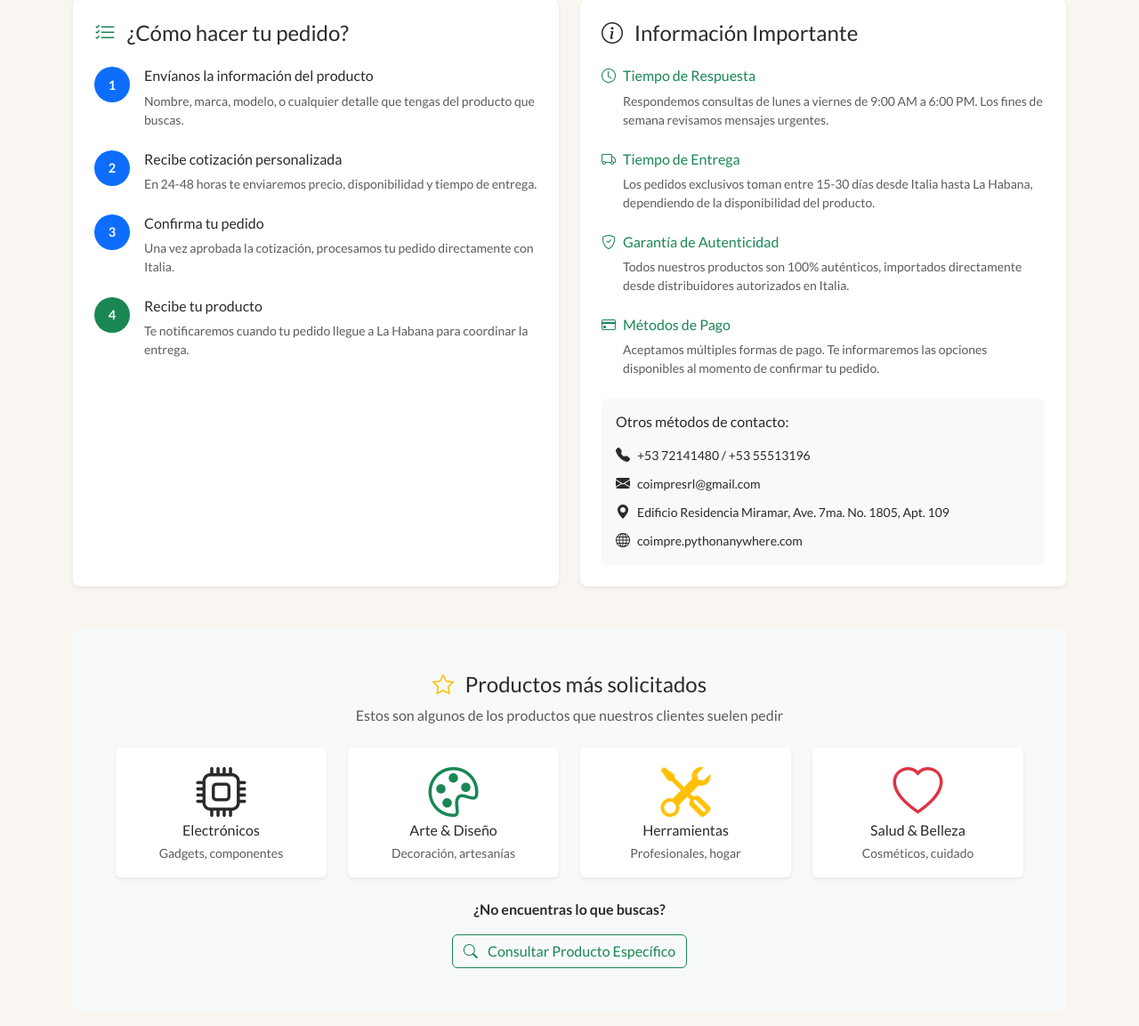
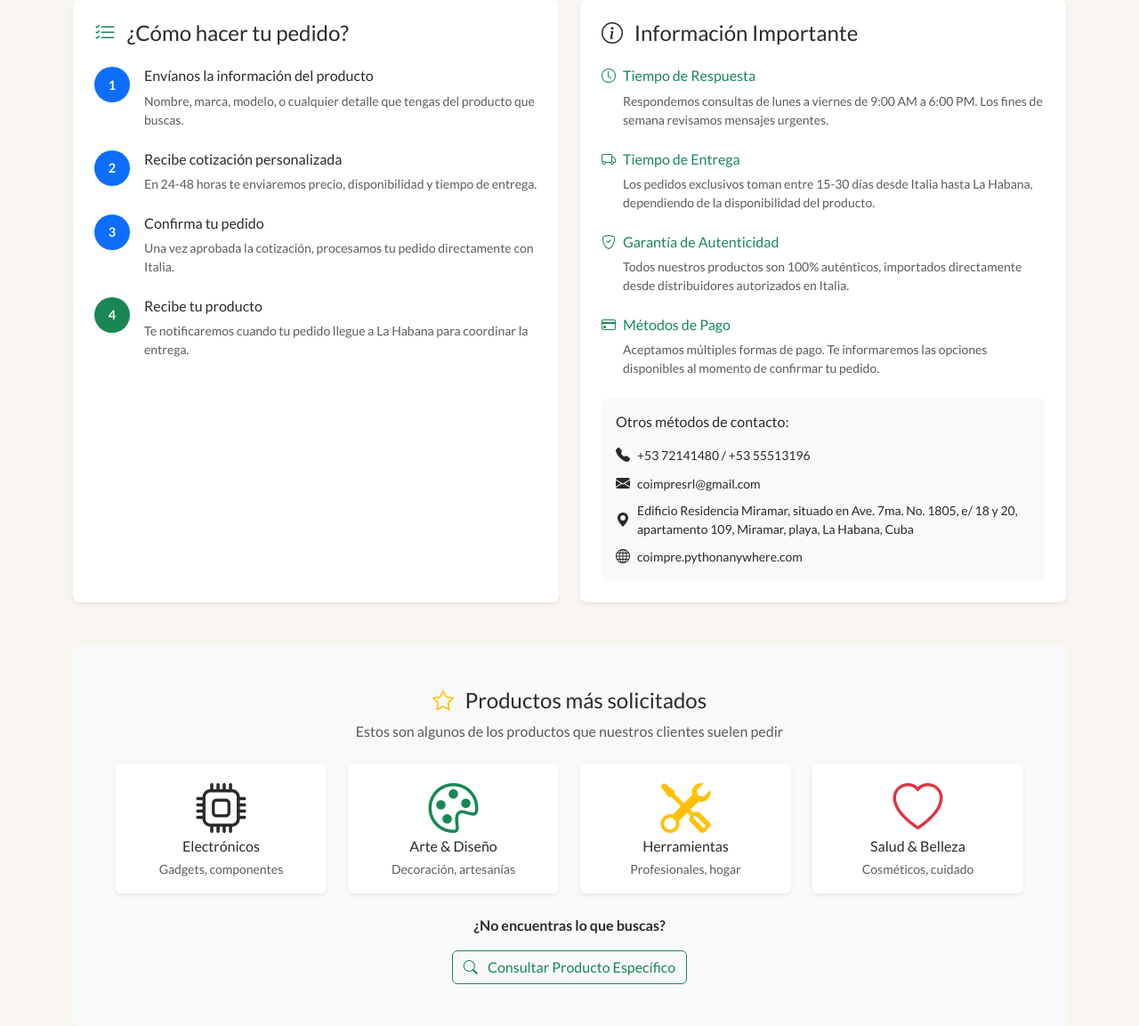
Before and after one commit to Manulynx/coimpres_cuba, a Django app: page /contact/ in a window 1280 px wide. Shown: the part 1018-2171 px from the top of the page at 89% size. Run offline with Django 5.2, Linux system fonts and the light colour scheme; some libraries are stand-ins or nearby versions.

Commit message:
Traduccion

```diff
--- a/coimpres_cuba/context_processors.py
+++ b/coimpres_cuba/context_processors.py
@@ -64,6 +64,8 @@ def i18n_context(request):
             'value_customer_desc': 'We strive for excellence in products and services, maintaining high standards in everything we do',
             'featured_products': 'Featured Products',
             'featured_subtitle': 'Explore our selection of premium Italian products',
+            'our_location':'Our Location',
+            'location_desc':'Miramar Residence Building, located at 7th Avenue No. 1805, between 18th and 20th Streets, Apartment 109, Miramar, Playa, Havana, Cuba',
 
             # Productos
             'product_catalog': 'Product Catalog',
@@ -348,6 +350,8 @@ def i18n_context(request):
             'value_customer_desc': 'Cerchiamo l\'eccellenza nei prodotti e servizi, mantenendo alti standard in tutto ciò che facciamo',
             'featured_products': 'Prodotti in Evidenza',
             'featured_subtitle': 'Esplora la nostra selezione di prodotti italiani premium',
+            'our_location':'La nostra posizione',
+            'location_desc':"Edificio residenziale Miramar, situato in 7th Avenue n. 1805, tra la 18th e la 20th Street, Appartamento 109, Miramar, Playa, L'Avana, Cuba",
 
             # Productos
             'product_catalog': 'Catalogo Prodotti',
--- a/coimpres_cuba/templates/coimpres_cuba/contact.html
+++ b/coimpres_cuba/templates/coimpres_cuba/contact.html
@@ -185,7 +185,7 @@
                     </div>
                     <div class="d-flex align-items-center mb-2">
                         <i class="bi bi-geo-alt-fill text-primary me-2"></i>
-                        <span class="small">Edificio Residencia Miramar, Ave. 7ma. No. 1805, Apt. 109</span>
+                        <span class="small">Edificio Residencia Miramar, situado en Ave. 7ma. No. 1805, e/ 18 y 20, apartamento 109, Miramar, playa, La Habana, Cuba</span>
                     </div>
                     <div class="d-flex align-items-center">
                         <i class="bi bi-globe text-primary me-2"></i>
--- a/coimpres_cuba/templates/coimpres_cuba/home.html
+++ b/coimpres_cuba/templates/coimpres_cuba/home.html
@@ -320,7 +320,7 @@
                         <i class="bi bi-geo-alt-fill text-primary me-2"></i>
                         {{ i18n.our_location|default:"Nuestra Ubicación" }}
                     </h3>
-                    <p class="text-muted mb-0">{{ i18n.location_desc|default:"Edificio Residencia Miramar, Ave. 7ma. No. 1805, Apt. 109, Miramar, La Habana" }}</p>
+                    <p class="text-muted mb-0">{{ i18n.location_desc|default:"Edificio Residencia Miramar, situado en Ave. 7ma. No. 1805, e/ 18 y 20, apartamento 109, Miramar, playa, La Habana, Cuba" }}</p>
                 </div>
 
                 <div class="map-container">
```
